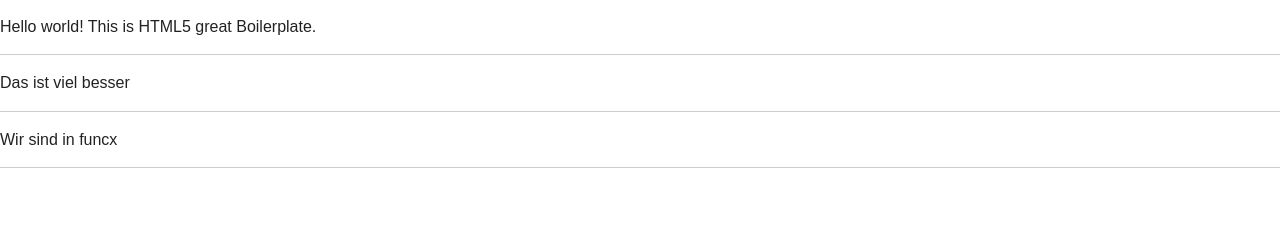
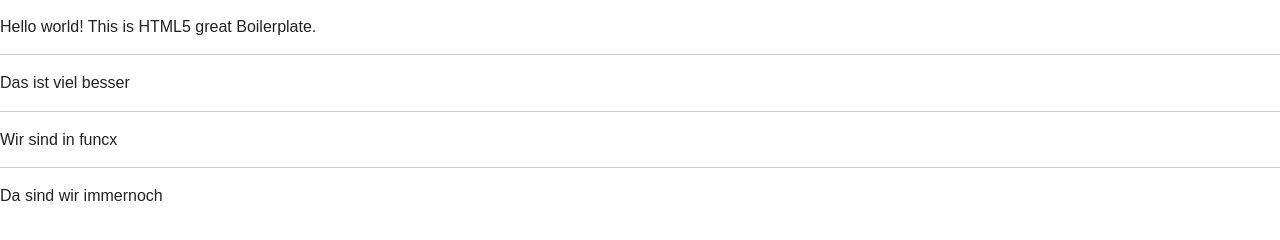
Before and after one commit to MasoLinguist/WebStorm-Playground, a website: page src/index.html in a window 1280 px wide. Drawn offline with nearby package versions, Linux system fonts and the light colour scheme; files that its build step writes are made by us from their sources.

```diff
--- a/src/index.html
+++ b/src/index.html
@@ -26,6 +26,7 @@
         <hr>
         <p>Wir sind in funcx</p>
         <hr>
+        <p>Da sind wir immernoch</p>
 
         <script src="https://ajax.googleapis.com/ajax/libs/jquery/{{JQUERY_VERSION}}/jquery.min.js"></script>
         <script>window.jQuery || document.write('<script src="js/vendor/jquery-{{JQUERY_VERSION}}.min.js"><\/script>')</script>
```
